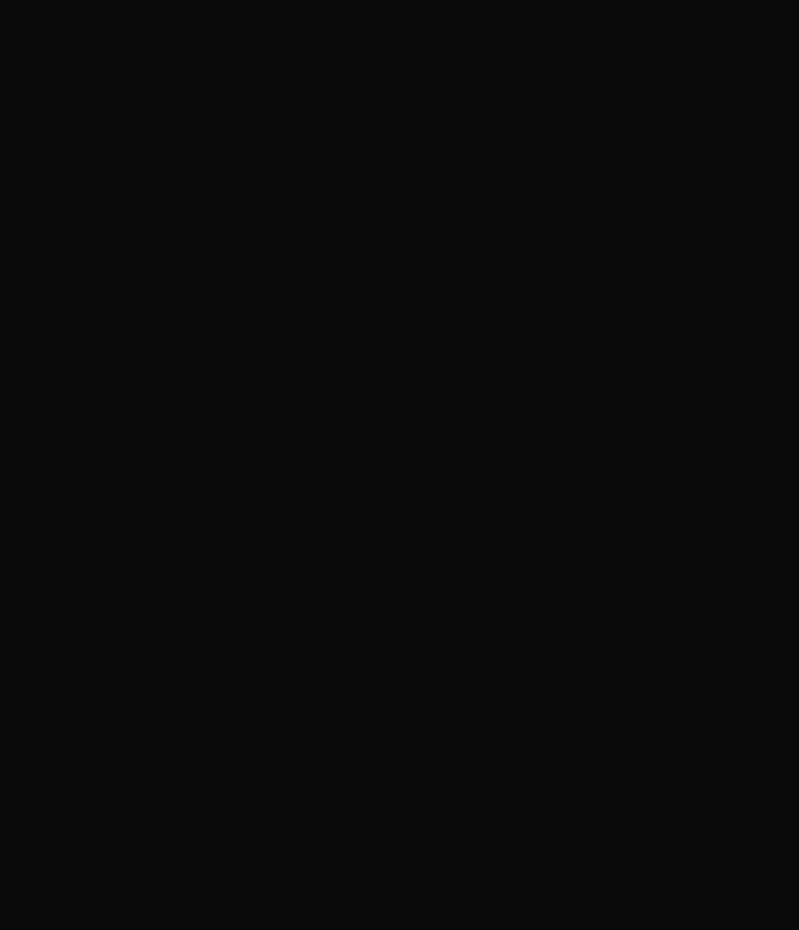
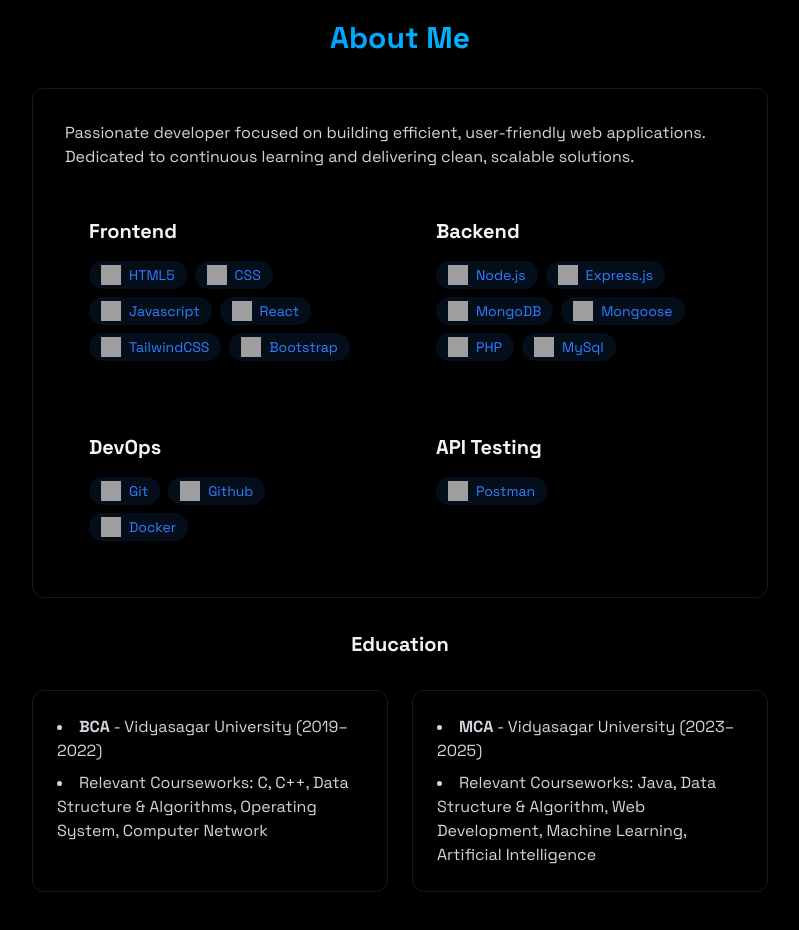
Before and after one commit to sanjiban-dey-2000/Portfolio-1, a React (Vite) app: page / in a window 1280 px wide. Shown: the part 860-1790 px from the top of the page, without its empty margins (240-1039 px from the left). Before the commit the page ends 800 px from the top, so only its background shows below. Built offline with nearby package versions, Linux system fonts and the light colour scheme; grey boxes are pictures that could not be loaded.

Commit message:
about section added

```diff
--- a/src/App.jsx
+++ b/src/App.jsx
@@ -5,6 +5,7 @@ import { useState } from 'react'
 import Navbar from './components/Navbar'
 import MobileMeno from './components/MobileMeno'
 import Home from './components/sections/Home'
+import About from './components/sections/About'
 
 const App = () => {
   const [isLoading,setIsloading]=useState(false);
@@ -17,6 +18,7 @@ const App = () => {
         <Navbar menuOpen={menuOpen} setMenuOpen={setMenuOpen}/>
         <MobileMeno menuOpen={menuOpen} setMenuOpen={setMenuOpen}/>
         <Home/>
+        <About/>
       </div>
     </>
   )
--- a/src/components/sections/About.jsx
+++ b/src/components/sections/About.jsx
@@ -0,0 +1,108 @@
+import React from 'react';
+
+const About = () => {
+    const techLogos = {
+        HTML5: 'https://cdn.jsdelivr.net/gh/devicons/devicon/icons/html5/html5-original.svg',
+        CSS: 'https://cdn.jsdelivr.net/gh/devicons/devicon/icons/css3/css3-original.svg',
+        Javascript: 'https://cdn.jsdelivr.net/gh/devicons/devicon/icons/javascript/javascript-original.svg',
+        React: 'https://cdn.jsdelivr.net/gh/devicons/devicon/icons/react/react-original.svg',
+        TailwindCSS: 'https://www.vectorlogo.zone/logos/tailwindcss/tailwindcss-icon.svg',
+        Bootstrap: 'https://cdn.jsdelivr.net/gh/devicons/devicon/icons/bootstrap/bootstrap-original.svg',
+        'Node.js': 'https://cdn.jsdelivr.net/gh/devicons/devicon/icons/nodejs/nodejs-original.svg',
+        'Express.js': 'https://raw.githubusercontent.com/devicons/devicon/master/icons/express/express-original-wordmark.svg',
+        MongoDB: 'https://cdn.jsdelivr.net/gh/devicons/devicon/icons/mongodb/mongodb-original.svg',
+        Mongoose: 'https://cdn.jsdelivr.net/gh/devicons/devicon/icons/mongodb/mongodb-original.svg', // fallback for mongoose
+        PHP: 'https://cdn.jsdelivr.net/gh/devicons/devicon/icons/php/php-original.svg',
+        MySql: 'https://cdn.jsdelivr.net/gh/devicons/devicon/icons/mysql/mysql-original.svg',
+        Git: 'https://cdn.jsdelivr.net/gh/devicons/devicon/icons/git/git-original.svg',
+        Github: 'https://cdn.jsdelivr.net/gh/devicons/devicon/icons/github/github-original.svg',
+        Docker: 'https://cdn.jsdelivr.net/gh/devicons/devicon/icons/docker/docker-original.svg',
+        Postman: 'https://cdn.jsdelivr.net/gh/devicons/devicon/icons/postman/postman-original.svg',
+    };
+
+
+
+  const renderTechItem = (tech) => (
+    <div
+      key={tech}
+      className='flex items-center gap-2 bg-blue-500/10 text-blue-500 py-1 px-3 rounded-full text-sm hover:bg-blue-500/20 hover:shadow-[0_2px_8px_rgba(59,130,246,0.2)] transition'
+    >
+      <img src={techLogos[tech]} alt={tech} className='w-5 h-5' />
+      <span>{tech}</span>
+    </div>
+  );
+
+  const frontendSkills = ['HTML5', 'CSS', 'Javascript', 'React', 'TailwindCSS', 'Bootstrap'];
+  const backendSkills = ['Node.js', 'Express.js', 'MongoDB', 'Mongoose', 'PHP', 'MySql'];
+  const devopsSkills = ['Git', 'Github', 'Docker'];
+  const apiTesting = ['Postman'];
+
+  return (
+    <section id='about' className='min-h-screen flex items-center justify-center py-20'>
+      <div className='max-w-3xl mx-auto px-4'>
+        <h2 className='text-3xl text-center font-bold mb-8 bg-gradient-to-r from-blue-500 to-cyan-400 bg-clip-text text-transparent'>
+          About Me
+        </h2>
+        <div className='rounded-xl p-8 border-white/10 border hover:translate-y-1 transition-all'>
+          <p className='text-gray-300 mb-6'>
+            Passionate developer focused on building efficient, user-friendly web applications. Dedicated to continuous learning and delivering clean, scalable solutions.
+          </p>
+          <div className='grid grid-cols-1 md:grid-cols-2 gap-6'>
+            <div className='rounded-xl p-6 hover:-translate-y-1 transition-all'>
+              <h3 className='text-xl font-bold mb-4'>Frontend</h3>
+              <div className='flex flex-wrap gap-2'>
+                {frontendSkills.map(renderTechItem)}
+              </div>
+            </div>
+            <div className='rounded-xl p-6 hover:-translate-y-1 transition-all'>
+              <h3 className='text-xl font-bold mb-4'>Backend</h3>
+              <div className='flex flex-wrap gap-2'>
+                {backendSkills.map(renderTechItem)}
+              </div>
+            </div>
+            <div className='rounded-xl p-6 hover:-translate-y-1 transition-all'>
+              <h3 className='text-xl font-bold mb-4'>DevOps</h3>
+              <div className='flex flex-wrap gap-2'>
+                {devopsSkills.map(renderTechItem)}
+              </div>
+            </div>
+            <div className='rounded-xl p-6 hover:-translate-y-1 transition-all'>
+              <h3 className='text-xl font-bold mb-4'>API Testing</h3>
+              <div className='flex flex-wrap gap-2'>
+                {apiTesting.map(renderTechItem)}
+              </div>
+            </div>
+          </div>
+        </div>
+
+        <div className='mt-8'>
+          <h3 className='text-xl font-bold mb-4 text-center'>Education</h3>
+          <div className='grid grid-cols-1 md:grid-cols-2 gap-6 mt-8'>
+            <div className='p-6 rounded-xl border-white/10 border hover:-translate-y-1 transition-all'>
+              <ul className='list-disc list-inside text-gray-300 space-y-2'>
+                <li>
+                  <strong>BCA</strong> - Vidyasagar University (2019–2022)
+                </li>
+                <li>
+                  Relevant Courseworks: C, C++, Data Structure & Algorithms, Operating System, Computer Network
+                </li>
+              </ul>
+            </div>
+            <div className='p-6 rounded-xl border-white/10 border hover:-translate-y-1 transition-all'>
+              <ul className='list-disc list-inside text-gray-300 space-y-2'>
+                <li>
+                  <strong>MCA</strong> - Vidyasagar University (2023–2025)
+                </li>
+                <li>
+                  Relevant Courseworks: Java, Data Structure & Algorithm, Web Development, Machine Learning, Artificial Intelligence
+                </li>
+              </ul>
+            </div>
+          </div>
+        </div>
+      </div>
+    </section>
+  );
+};
+
+export default About;
--- a/src/components/sections/Home.jsx
+++ b/src/components/sections/Home.jsx
@@ -10,7 +10,7 @@ const Home = () => {
       className="min-h-screen flex flex-col md:flex-row items-center justify-center px-6 md:px-20 bg-black text-white relative"
     >
       {/* Social Media - Left Fixed (hidden on mobile) */}
-      <div className="hidden ml-10 md:flex flex-col gap-6 fixed left-4 top-1/2 -translate-y-1/2 z-20">
+      <div className="hidden md:ml-10 md:flex flex-col gap-6 fixed left-4 top-1/2 -translate-y-1/2 z-20">
         <a
           href="https://github.com/sanjiban-dey-2000/"
           target="_blank"
@@ -35,8 +35,8 @@ const Home = () => {
       </div>
 
       {/* Left Content */}
-      <div className="w-full ml-20 md:w-1/2 z-10 text-center md:text-left">
-        <h1 className="text-4xl md:text-6xl font-bold mb-4 bg-gradient-to-r from-blue-500 to-purple-600 bg-clip-text text-transparent">
+      <div className="w-full md:ml-20 md:w-1/2 z-10 text-center md:text-left">
+        <h1 className="text-4xl md:text-6xl font-bold mb-4 bg-gradient-to-r from-blue-500 to-cyan-400 bg-clip-text text-transparent">
           Hi, I'm Sanjiban Dey
         </h1>
         <TypeAnimation
```
